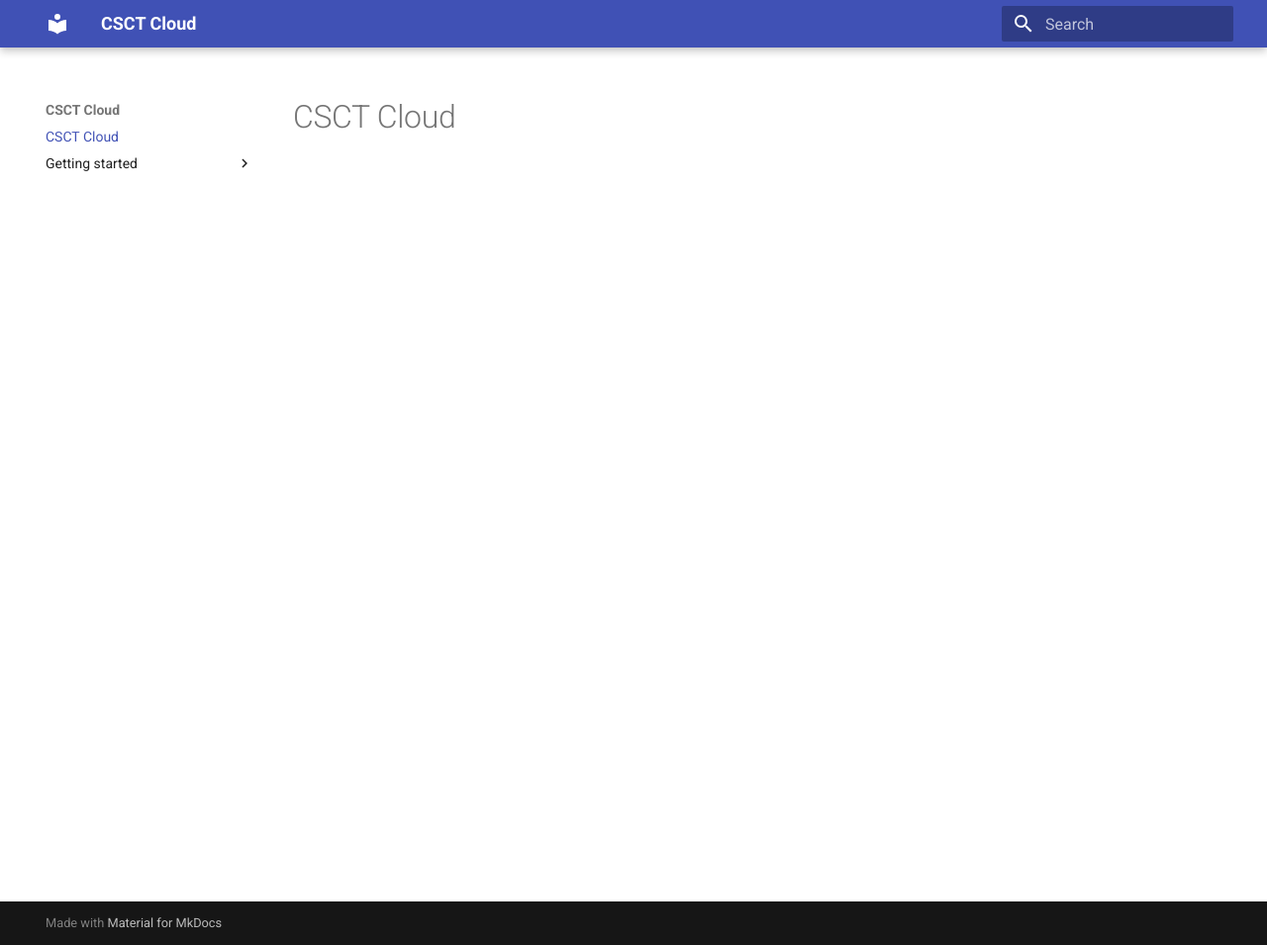
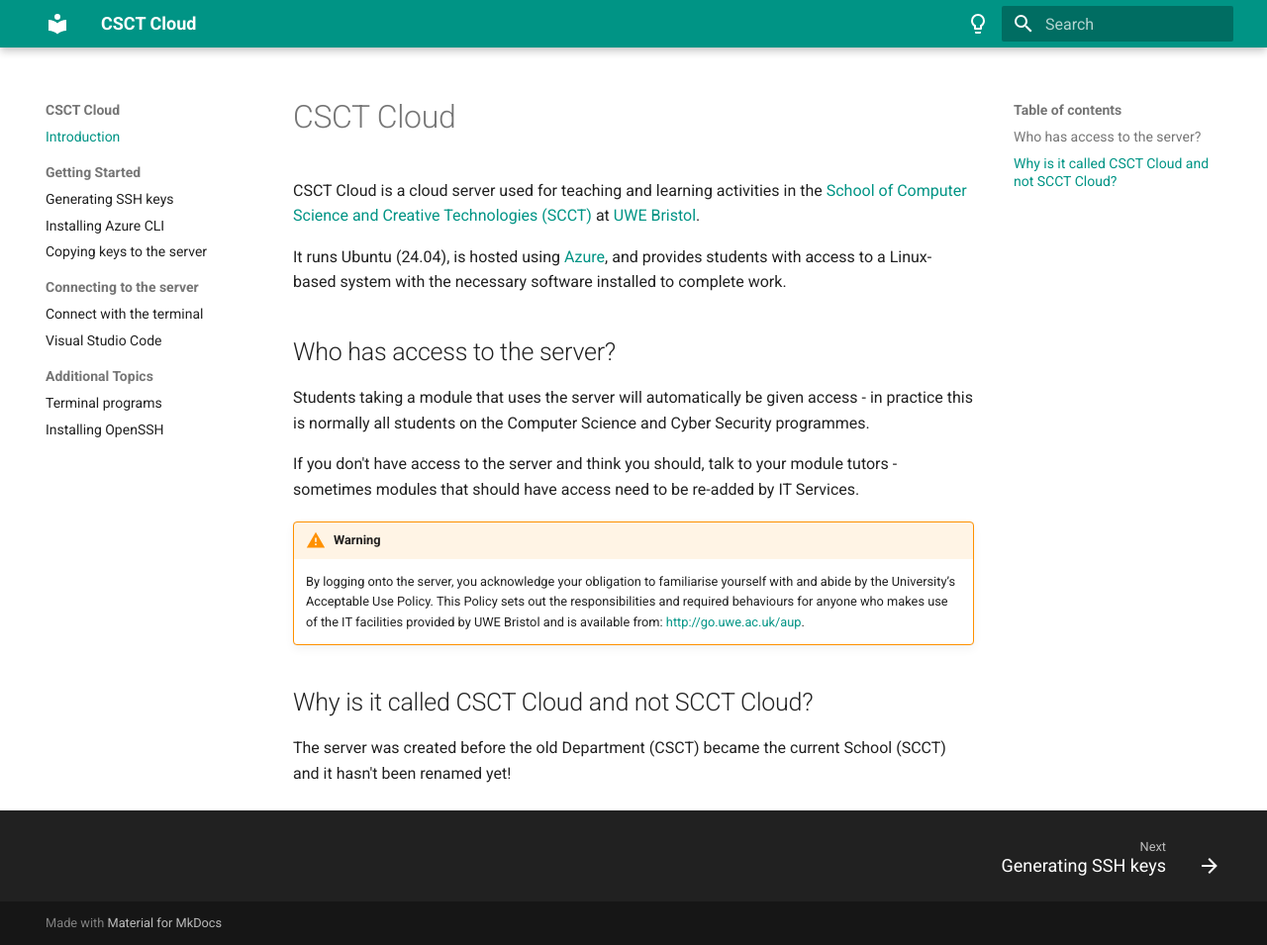
Before and after one commit to csctcloud/connect, an MkDocs documentation site: the page built from documentation/docs/index.md, in a window 1280 px wide and 955 px high. Shown: the whole window at 99% size. Built offline with MkDocs 1.6.1 and Material for MkDocs 9.7.7, drawn with Linux system fonts in a browser that asks for light colours.

Commit message:
transferred bulk of documentation into mkdocs

````diff
--- /dev/null
+++ b/documentation/docs/getting-started/copy-keys.md
@@ -0,0 +1,109 @@
+# Copy SSH keys to the server
+To be able to connect to the server using public key authentication, you first need to copy your public key (which you created earlier) onto the server and properly configure it.
+
+## Login with Azure CLI
+We use the Azure CLI to create an initial connection to the server, which can then be used to copy your key to it.
+
+Open up a [terminal](../additional/terminals.md) window and start the Azure CLI login process:
+``` bash
+az login
+```
+
+This will open up an account selector or browser window, asking you to login to Microsoft Azure. Select your UWE account (or enter your UWE email address), enter your password, and complete the Multi-Factor Authentication (MFA) steps if required. Once you have successfully logged in you can close your browser and return to the terminal.
+
+!!! info
+    If you've forgotten your UWE account password, you can use the [Microsoft online password reset tool](https://passwordreset.microsoftonline.com/Default.aspx?whr=uwe.ac.uk) to reset it. You will need access to two of your authentication methods you setup when you first logged in to do this.
+
+    If you cannot reset your password or have other issues logging in to your UWE account you will need to contact IT Services on [01173283612](tel:01173283612) - your module tutors cannot help with this.
+
+The first time you connect you might be asked to select which resource to use, enter ++1++ to choose the first option and press ++enter++.
+
+## Use the CLI to connect to the server
+Once logged in you can connect to the server using the Azure CLI command:
+``` bash
+az ssh vm --ip csctcloud.uwe.ac.uk
+```
+
+This may ask you to install the Azure CLI ssh extension, enter ++y++ then press ++enter++ to install this.
+
+Once connected to the server you will find yourself at a terminal prompt in your home directory, with this you are now able to run commands on the server.
+
+``` { .console .no-copy }
+Welcome to UWE CSCT Cloud
+
+By logging onto this computer, you acknowledge your obligation to
+familiarise yourself with and abide by the University’s Acceptable
+Use Policy. This Policy sets out the responsibilities and required
+behaviours for anyone who makes use of the IT facilities provided
+by UWE Bristol and is available from: http://go.uwe.ac.uk/aup
+
+Last login: Wed Nov  5 14:00:46 2025 from 127.0.0.1
+user@uwe.ac.uk@csctcloud:~$
+```
+
+## Open your public key
+Your public key - one half of the SSH keypair you generated earlier - needs to be copied to the server to be able to use it to connect.
+
+Open a new terminal window and use this command to open your public key:
+=== "Windows"
+    ``` powershell
+    type $env:USERPROFILE\.ssh\id_rsa.pub
+    ```
+
+=== "macOS/Linux"
+    ``` bash
+    cat ~/.ssh/id_rsa.pub
+    ```
+
+=== "UWE lab computers"
+    !!! tip "UWE lab computers"
+        To open the copy of your public key stored on OneDrive, use:
+
+        ``` powershell
+        type $env:USERPROFILE'\OneDrive - UWE Bristol\.ssh\id_rsa.pub'
+        ```
+
+Select the entire public key (the block of text starting with `ssh-rsa`) and copy it using ++ctrl+c++ (or ++cmd+c++ on a mac).
+
+!!! info
+    If you generated your key in a different location, or you used a different public key algorithm, you'll need to change the command to reference that public key instead.
+
+## Save your key on the server
+Switch back to the terminal window connected to the server.
+
+!!! info
+    You can check you're using the correct terminal window by looking at the prompt - when working on CSCT Cloud it will include the hostname `csctcloud`, like this:
+    ``` { .console .no-copy }
+    user@uwe.ac.uk@csctcloud:~$
+    ```
+
+Create a new directory to store files relating to SSH connections:
+``` bash
+mkdir ~/.ssh
+```
+
+Use Nano, a text editing program, to create and edit a file to store your keys:
+``` bash
+nano ~/.ssh/authorized_keys
+```
+
+Paste the public key you copied earlier into this file. You can save the file and exit by pressing ++ctrl+x++, then ++y++ to confirm you want to save the file (`Save modified buffer?`), and ++enter++ to confirm the file name.
+
+!!! info
+    If you generate additional sets of SSH keys (e.g. you generate keys both for UWE lab computers, and your own personal computer) you can add these keys by pasting them onto a new line in the `authorized_keys` file. You can then use any of these keys to connect to the server using SSH.
+
+## Securing your keys
+You need to set the correct permissions on the directory and file we've just created to prevent unauthorised access, using the following two commands:
+
+``` bash
+chmod 744 ~/.ssh
+```
+
+``` bash
+chmod 644 ~/.ssh/authorized_keys
+```
+
+## Testing your SSH keys
+You should now be able to connect to the server using your SSH key.
+
+To test this, disconnect from the server using the `exit` command and continue to the next page to connect to the server using your SSH keys.
--- a/documentation/docs/index.md
+++ b/documentation/docs/index.md
@@ -1 +1,16 @@
 # CSCT Cloud
+CSCT Cloud is a cloud server used for teaching and learning activities in the [School of Computer Science and Creative Technologies (SCCT)](https://www.uwe.ac.uk/about/colleges-and-schools/arts-technology-and-environment/computing-creative-technologies) at [UWE Bristol](https://www.uwe.ac.uk/).
+
+It runs Ubuntu (24.04), is hosted using [Azure](http://azure.microsoft.com/), and provides students with access to a Linux-based system with the necessary software installed to complete work.
+
+## Who has access to the server?
+Students taking a module that uses the server will automatically be given access - in practice this is normally all students on the Computer Science and Cyber Security programmes.
+
+If you don't have access to the server and think you should, talk to your module tutors - sometimes modules that should have access need to be re-added by IT Services.
+
+!!! warning
+    By logging onto the server, you acknowledge your obligation to familiarise yourself with and abide by the University’s Acceptable Use Policy. This Policy sets out the responsibilities and required behaviours for anyone who makes use of the IT facilities provided by UWE Bristol and is available from: [http://go.uwe.ac.uk/aup](http://go.uwe.ac.uk/aup).
+
+
+## Why is it called CSCT Cloud and not SCCT Cloud?
+The server was created before the old Department (CSCT) became the current School (SCCT) and it hasn't been renamed yet!
--- a/documentation/mkdocs.yml
+++ b/documentation/mkdocs.yml
@@ -1,4 +1,58 @@
 site_name: CSCT Cloud
 site_url: htts://csctcloud.github.io
+
 theme:
   name: material
+  # logo: assets/csctcloud.png
+  favicon: assets/favicon.ico
+  palette:
+    - media: "(prefers-color-scheme: light)"
+      scheme: default
+      primary: teal
+      accent: teal
+      toggle:
+        icon: material/lightbulb-outline
+        name: Switch to dark mode
+
+    - media: "(prefers-color-scheme: dark)"
+      scheme: slate
+      primary: teal
+      accent: teal
+      toggle:
+        icon: material/lightbulb
+        name: Switch to light mode
+
+  features:
+    - content.code.copy
+    - navigation.footer
+    - navigation.sections
+    - toc.follow
+
+markdown_extensions:
+  - attr_list
+  - pymdownx.highlight:
+      use_pygments: true
+      anchor_linenums: true
+      line_spans: __span
+      pygments_lang_class: true
+  - pymdownx.inlinehilite
+  - pymdownx.snippets
+  - admonition
+  - pymdownx.details
+  - pymdownx.superfences
+  - pymdownx.tabbed:
+      alternate_style: true
+  - pymdownx.keys
+
+nav:
+  - Introduction: index.md
+  - Getting Started:
+    - Generating SSH keys: getting-started/generate-keys.md
+    - Installing Azure CLI: getting-started/install-azure-cli.md
+    - Copying keys to the server: getting-started/copy-keys.md
+  - Connecting to the server:
+    - Connect with the terminal: connecting/terminal.md
+    - Visual Studio Code: connecting/vscode.md
+  - Additional Topics:
+    - Terminal programs: additional/terminals.md
+    - Installing OpenSSH: additional/install-openssh.md
````
Also changed, not shown: documentation/docs/additional/install-openssh.md (added, +20 -0 lines), documentation/docs/additional/terminals.md (added, +19 -0 lines), documentation/docs/connecting/terminal.md (added, +43 -0 lines), documentation/docs/getting-started/generate-keys.md (added, +64 -0 lines), documentation/docs/getting-started/install-azure-cli.md (added, +67 -0 lines), documentation/docs/assets/csctcloud.png (added), documentation/docs/assets/favicon.ico (renamed from documentation/docs/img/favicon.ico), documentation/docs/connecting/vscode.md (added), documentation/docs/troubleshooting/publickey.md (added).
